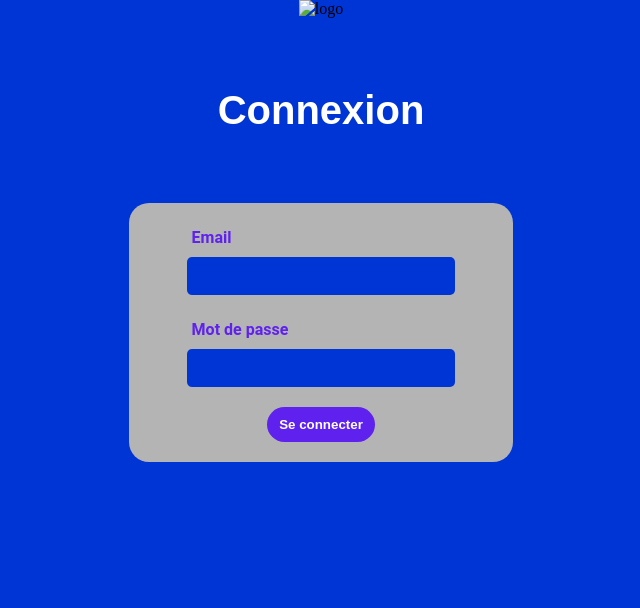
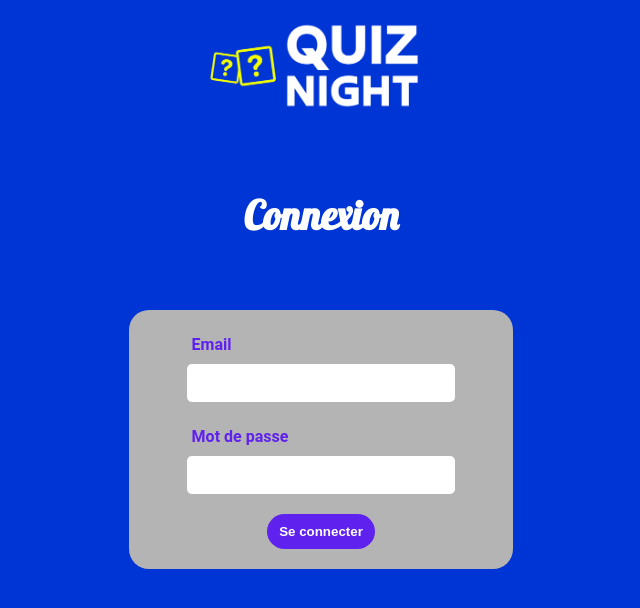
Before and after one commit to esteban-genty/quiznight, a PHP site: page /connexion.php in a window 1280 px wide. Shown: the top 608 px of the page, without its empty margins (319-959 px from the left). Run offline with PHP 8.4, Linux system fonts and the light colour scheme.

Commit message:
connexion

```diff
--- a/connexion.php
+++ b/connexion.php
@@ -11,7 +11,9 @@
     <meta name="viewport" content="widht=device,initiale-scale=1.0">
     <title>QuizNight</title>
    <!------------Google Fonts---------------->
-
+   <link href="https://fonts.googleapis.com/css2?family=Lobster&display=swap" rel="stylesheet">
+   <link rel="preconnect" href="https://fonts.googleapis.com">
+    <link rel="preconnect" href="https://fonts.gstatic.com" crossorigin>
 
 
    <!------------Styles Css---------------->
@@ -21,7 +23,7 @@
 
 <main>
 
-        <img src="" alt="logo">
+        <img src="assets/quiznight.png" alt="logo">
 
 
         <h1>Connexion</h1>
--- a/styles/connexion.css
+++ b/styles/connexion.css
@@ -69,12 +69,10 @@ body {
                     border-radius: 5px;
                     outline: none;
                     border: none;
-                    background-color: var(--bg-body);
+                    background-color: #ffffff;
                     transition: 0.3s ease-in-out;
                 }
-                input:focus {
-                    box-shadow: #EE7121 inset 0 -4px;
-                }
+
                 #buttonbox {
                     display: flex;
                     justify-content: center;
@@ -99,3 +97,7 @@ body {
             }
     }
 }
+
+img{
+   height: 120px;
+}
```
Also changed, not shown: assets/quiznight.png (added).
